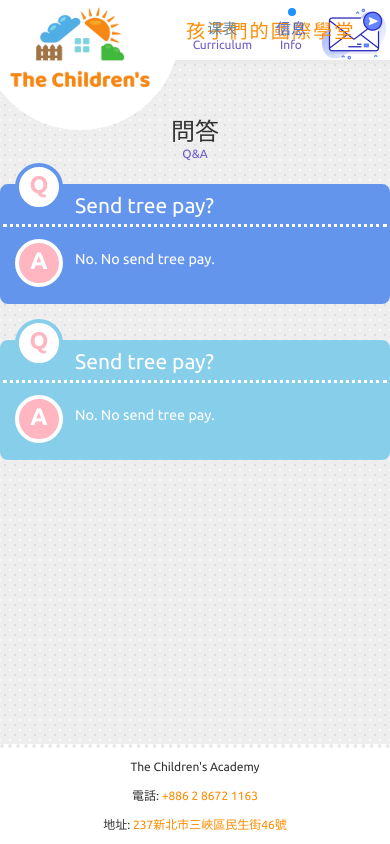
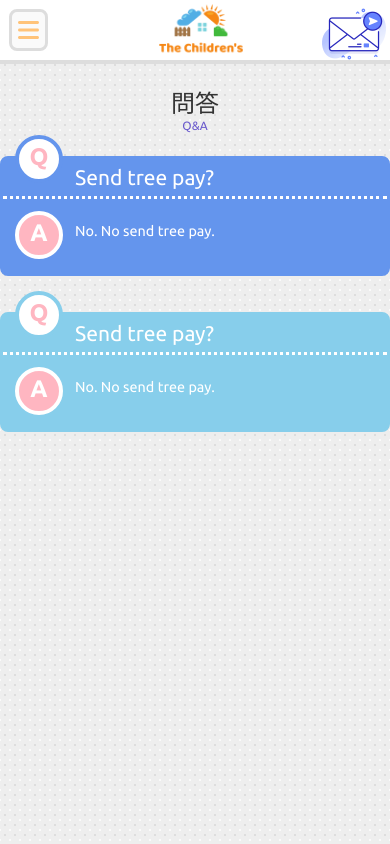
Before and after one commit to thechildrens/thechildrens.github.io, a Next.js app: page /information in a window 390 px wide. Built offline with nearby package versions, Linux system fonts and the light colour scheme.

Commit message:
mobile styles

```diff
--- a/components/icons.js
+++ b/components/icons.js
@@ -21,3 +21,11 @@ export function Facebook(props) {
     </svg>
   )
 }
+
+export function Bars(props) {
+  return (
+    <svg xmlns="http://www.w3.org/2000/svg" viewBox="0 0 448 512" {...props}>
+      <path fill="currentColor" d="M0 96C0 78.33 14.33 64 32 64H416C433.7 64 448 78.33 448 96C448 113.7 433.7 128 416 128H32C14.33 128 0 113.7 0 96zM0 256C0 238.3 14.33 224 32 224H416C433.7 224 448 238.3 448 256C448 273.7 433.7 288 416 288H32C14.33 288 0 273.7 0 256zM416 448H32C14.33 448 0 433.7 0 416C0 398.3 14.33 384 32 384H416C433.7 384 448 398.3 448 416C448 433.7 433.7 448 416 448z" />
+    </svg>
+  )
+}
--- a/components/layout.js
+++ b/components/layout.js
@@ -2,6 +2,8 @@ import Head from "next/head";
 import Link from 'next/link'
 import { useRouter } from "next/router";
 import Script from "next/script";
+import { useCallback, useState } from "react";
+import { Bars } from "./icons";
 
 function ActiveLink({ href, children, translation }) {
   const router = useRouter()
@@ -17,6 +19,12 @@ function ActiveLink({ href, children, translation }) {
 }
 
 export function Layout({ children }) {
+  const [menuOpen, setMenuOpen] = useState(false)
+
+  const handleMenuToggle = useCallback(() => {
+    setMenuOpen(x => !x)
+  }, [setMenuOpen])
+
   return (
     <div className="container">
       <Head>
@@ -43,13 +51,16 @@ export function Layout({ children }) {
       <Script strategy="lazyOnload" crossOrigin="anonymous" src="https://connect.facebook.net/en_US/sdk.js" />
 
       <header>
+        <div className="menu-toggle" onClick={handleMenuToggle}>
+          <Bars />
+        </div>
         <div className="logo">
           <Link href="/">
             <img src="/logo.png" width="auto" height="auto" />
           </Link>
         </div>
         <div className="logo-name">孩子們的國際學堂</div>
-        <nav id="navbar">
+        <nav className="navbar">
           <ActiveLink href="/about" translation="About">關於</ActiveLink>
           {/* <ActiveLink href="/features">Features</ActiveLink> */}
           <ActiveLink href="/curriculum" translation="Curriculum">课表</ActiveLink>
@@ -60,9 +71,50 @@ export function Layout({ children }) {
             </div>
           </a>
         </nav>
+        <nav className="navbar mobile-navbar">
+          <div></div>
+          <div className="mobile-logo">
+            <Link href="/">
+              <img src="/logo.png" width="auto" height="auto" />
+            </Link>
+          </div>
+          <a href="/about#contact">
+            <div className="mail">
+              <img src="/message.png"></img>
+            </div>
+          </a>
+        </nav>
       </header>
       <main>
         {children}
+        {menuOpen &&
+          <nav className="mobile-menu">
+            <div className="logo">
+              <Link href="/">
+                <img src="/logo.png" width="auto" height="auto" />
+              </Link>
+            </div>
+            <div className="menu-toggle" onClick={handleMenuToggle}>
+              <Bars />
+            </div>
+            <div className="footer">
+              <div>
+                電話:
+                {' '}
+                <a href="/about#contact">
+                  +886 2 8672 1163
+                </a>
+              </div>
+              <div>
+                地址:
+                {' '}
+                <a href="/about#location">
+                  237新北市三峽區民生街46號
+                </a>
+              </div>
+            </div>
+          </nav>
+        }
       </main>
       <div className="fb-customerchat"
         page_id="106227510986123">
--- a/styles/main.css
+++ b/styles/main.css
@@ -69,27 +69,28 @@ header {
   border-bottom: 4px solid #eaeaea;
 }
 
-#navbar {
+.navbar {
   display: flex;
-  height: 60px;
+  height: 5rem;
   align-self: flex-end;
   justify-content: right;
   font-size: 1.25rem;
+  position: relative;
 }
 
-#navbar a {
+.navbar a {
   color: #6a869c;
 }
 
-#navbar a:hover {
+.navbar a:hover {
   color: dodgerblue !important;
 }
 
-#navbar > .active a {
+.navbar > .active a {
   color: royalblue;
 }
 
-#navbar > div {
+.navbar > div {
   position: relative;
   display: flex;
   flex-direction: column;
@@ -101,7 +102,7 @@ header {
   cursor: pointer;
 }
 
-#navbar > .active::before {
+.navbar > .active::before {
   position: absolute;
   display: flex;
   content: '';
@@ -198,7 +199,7 @@ header {
 }
 
 .lane:last-child {
-  border-right: 0;
+  border: 0;
 }
 
 .card-header {
@@ -277,3 +278,110 @@ section {
   padding: 5%;
   box-sizing: content-box;
 }
+
+.menu-toggle, .mobile-menu, .mobile-header, .mobile-navbar {
+  display: none;
+}
+
+@media screen and (max-width: 480px) {
+  .content-card {
+    border-radius: 0 !important;
+  }
+
+  header .logo, .logo-name {
+    display: none;
+  }
+
+  .logo {
+    position: relative;
+    display: block;
+  }
+
+  .content {
+    margin-top: 5rem;
+  }
+
+  .mobile-header {
+    position: fixed;
+    top: 0;
+  }
+
+  header {
+    border-color: #ddd;
+    position: fixed;
+    top: 0;
+  }
+
+  .navbar {
+    display: none;
+  }
+
+  .mobile-navbar {
+    display: flex;
+    justify-content: space-between;
+    width: calc(100vw - 5rem);
+  }
+
+  .mobile-logo {
+    max-height: 5rem;
+    overflow: hidden;
+    margin: 0 !important;
+  }
+
+  .mobile-logo img {
+    margin-top: -2.5rem;
+    max-height: 10rem;
+  }
+
+  .menu-toggle {
+    display: flex;
+    position: absolute;
+    display: inline-block;
+    width: 3.25rem;
+    margin: 0.75rem;
+    cursor: pointer;
+  }
+
+  .menu-toggle svg {
+    background-color: #fafafa;
+    border: 3px solid #ddd;
+    border-radius: 8px;
+    padding: 0.5rem;
+    color: rgb(255, 195, 121);
+  }
+
+  .mobile-menu {
+    position: fixed;
+    display: flex;
+    flex-direction: column;
+    height: 100%;
+    width: 320px;
+    top: 0;
+    left: 0;
+    background-color: #fff;
+    border-right: 3px solid #ddd;
+    align-items: center;
+  }
+
+  .mobile-menu .menu-toggle {
+    right: 0;
+  }
+
+  .mobile-menu .footer {
+  }
+
+  footer {
+    display: none;
+  }
+
+  .lanes {
+    flex-direction: column;
+  }
+
+  .lane {
+    padding-top: 1rem;
+    padding-bottom: 1rem;
+    border: 0;
+    border-bottom: 1px dotted #bbb;
+  }
+}
```
Also changed, not shown: pages/about/index.js (+4 -3 lines), pages/index.js (+3 -9 lines), pages/index.module.css (+22 -0 lines), pages/about/index.module.css (added).
